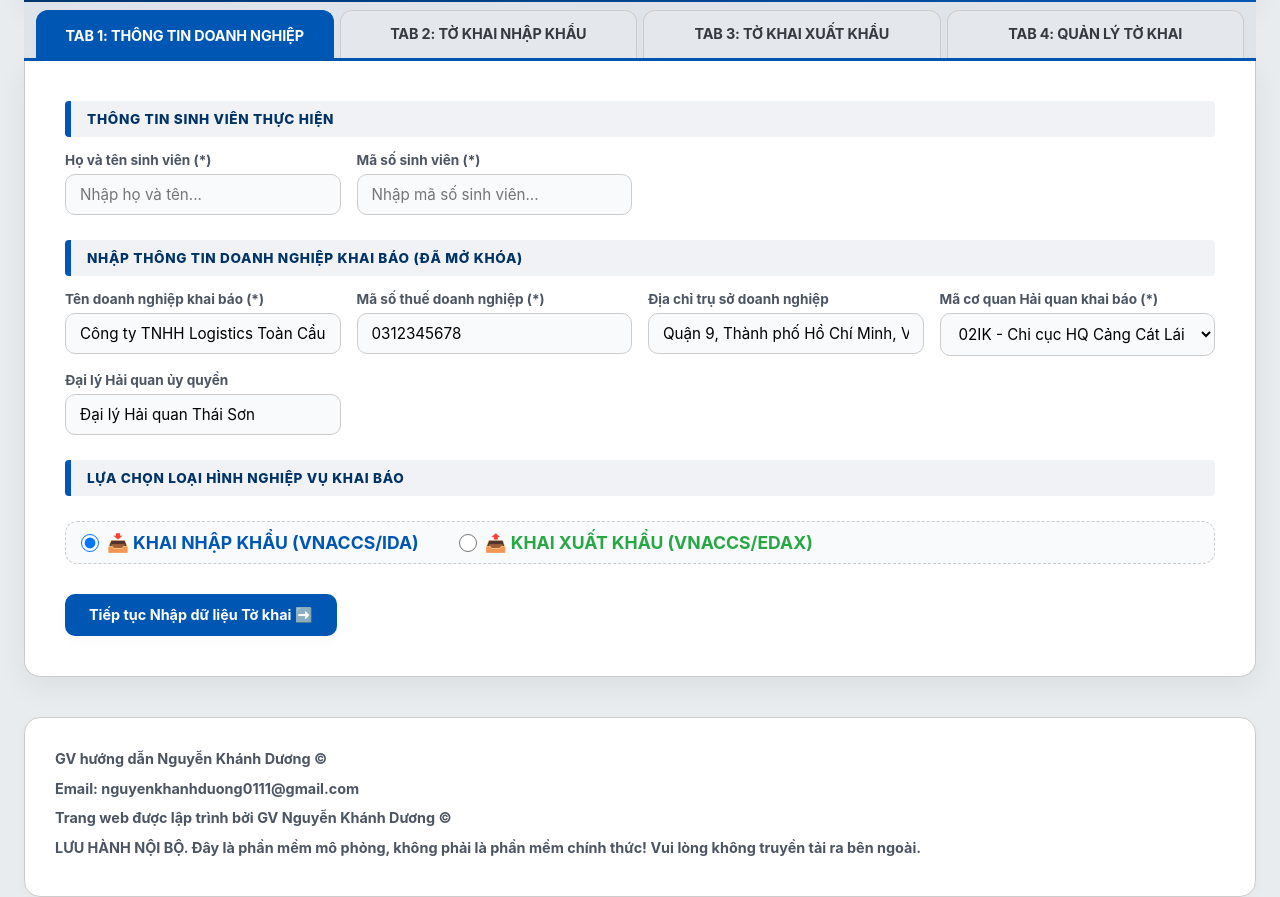
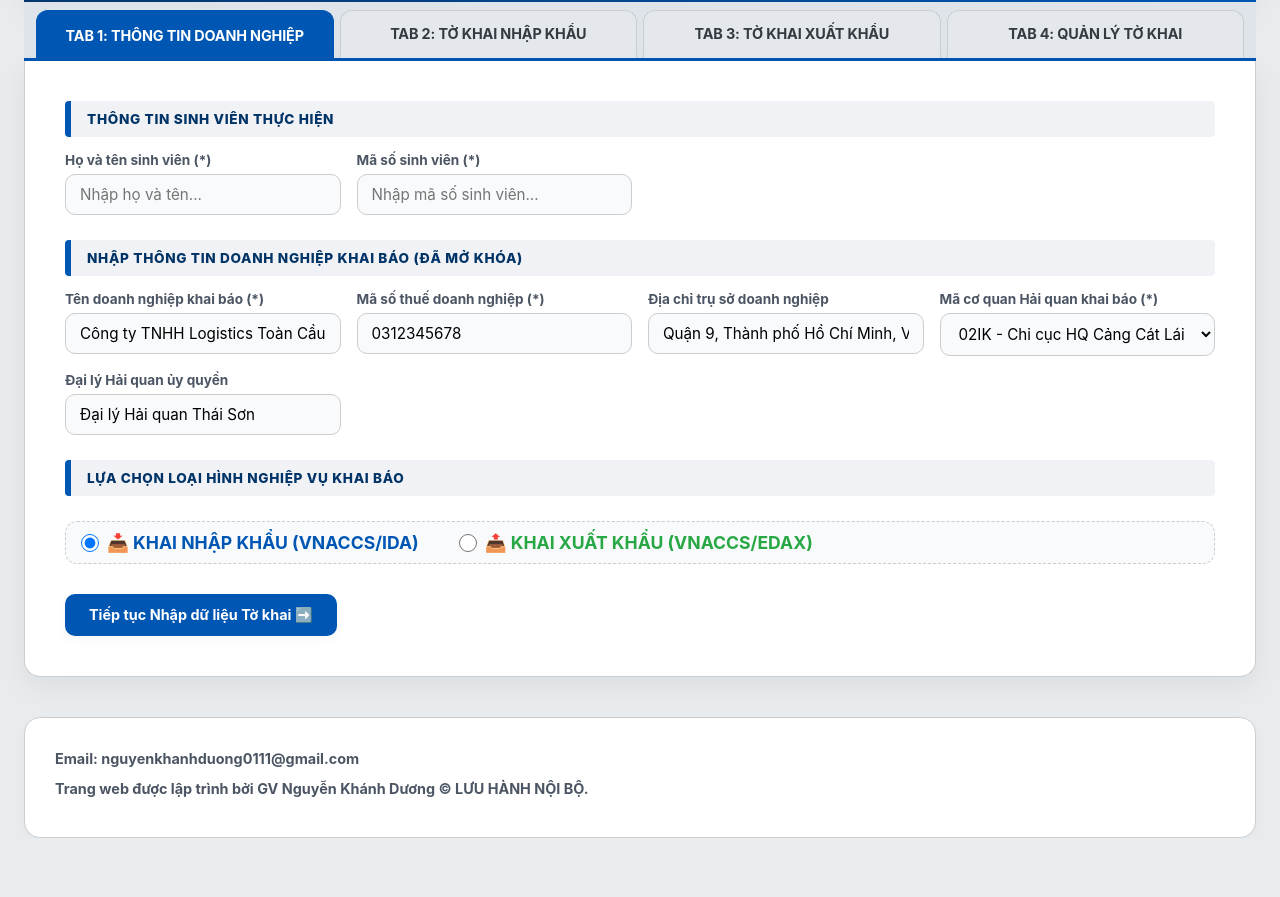
Before and after one commit to KhanhDat01507/mophongkhaibaohaiquan, a plain HTML site: page index.html in a window 1280 px wide. Shown: the part 121-1018 px from the top of the page. After the commit the page ends 959 px from the top, so only its background shows below. Drawn offline with Linux system fonts and the light colour scheme.

Commit message:
Update index.html

```diff
--- a/index.html
+++ b/index.html
@@ -1872,10 +1872,8 @@
 </body>
 <footer>
 <strong>
-    <p>GV hướng dẫn Nguyễn Khánh Dương ©</p>
     <p>Email: nguyenkhanhduong0111@gmail.com </p>
-    <p>Trang web được lập trình bởi GV Nguyễn Khánh Dương ©</p>
-    <p>LƯU HÀNH NỘI BỘ. Đây là phần mềm mô phỏng, không phải là phần mềm chính thức! Vui lòng không truyền tải ra bên ngoài.</p>
+    <p>Trang web được lập trình bởi GV Nguyễn Khánh Dương © LƯU HÀNH NỘI BỘ.</p>
 </strong>
 </footer>
 </html>
```
